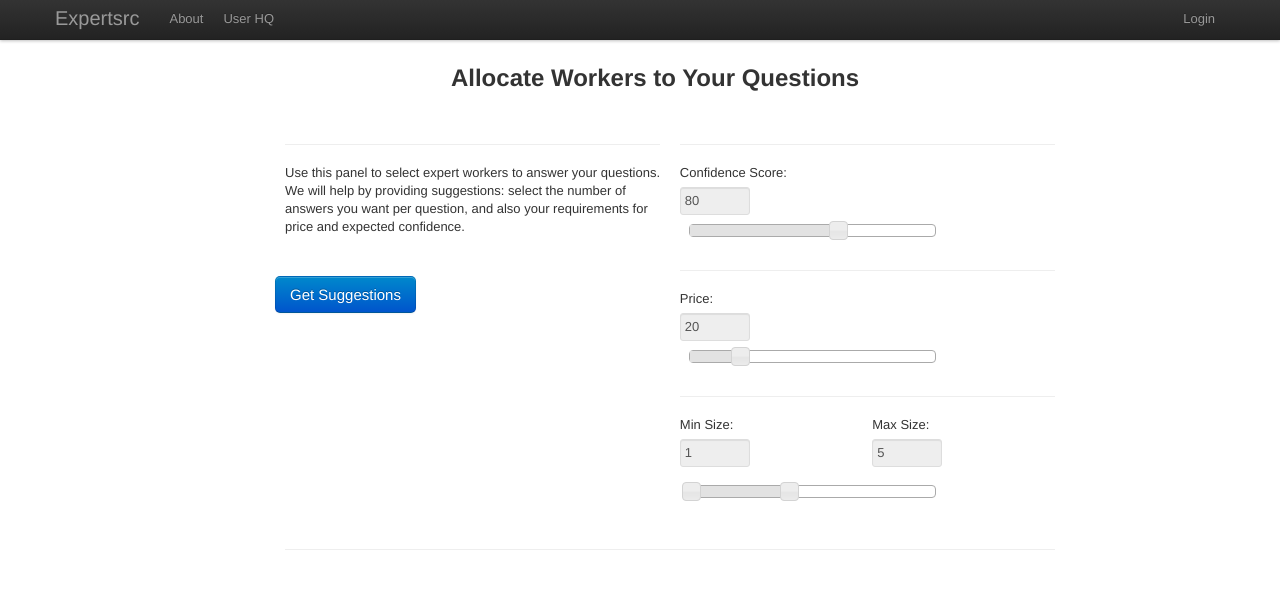
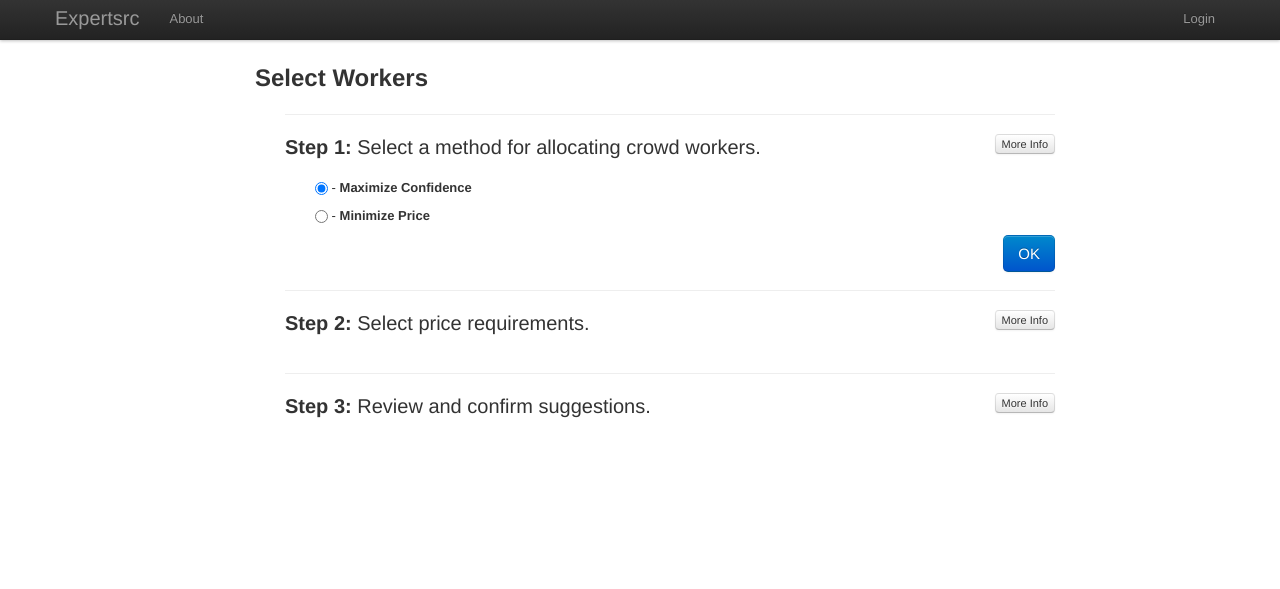
Before and after one commit to alexrpagan/expertsrc, a Django app: template www/templates/expertsrc/batch_panel.html in a window 1280 px wide. Shown: the top 589 px of the page. Run offline with Django 3.2, Linux system fonts and the light colour scheme; the template is opened without the code that fills it: most values are stand-ins (such as "Sample title", 1, 10 or a date in 2020); some libraries are stand-ins or nearby versions.

Commit message:
General UI improvements.
Added popovers, simplified batch panel (popovers, minprice/maxconf still needed)

```diff
--- a/www/expertsrc/settings.py
+++ b/www/expertsrc/settings.py
@@ -124,3 +124,5 @@ TAMER_URL = 'http://modis.csail.mit.edu:8080'
 TAMER_DB = 'goby'
 
 WATCHER_LOGFILE = '/home/apagan/logs/watchers.log'
+
+MASK_LEVELS = True
--- a/www/static/js/batch_panel.js
+++ b/www/static/js/batch_panel.js
@@ -92,7 +92,7 @@ $(function() {
 	var min_size = $('#amount-min').val();
 	var max_size = $('#amount-max').val();
 	var spinner = new Spinner(opts).spin();
-	$("#get-allocs").text("Loading suggestions...");
+	$("#get-allocs").text("Loading...");
 	$('#spinner').html(spinner.el);
 	$.post(
 	    '/batch/get_allocation_suggestions/',
@@ -100,8 +100,8 @@ $(function() {
 		batch_id : batch_id,
 		question_ids : question_ids,
 		domain_id : domain_id,
-		min_size : min_size,
-		max_size : max_size,
+		min_size : 1,
+		max_size : 9,
 		price : price,
 		confidence : confidence
 	    },
@@ -173,6 +173,7 @@ $(function() {
 		$('#alloc-stats').hide();
 		$('#questions').hide();
 		if (data.status == 'success'){
+		    $('#constraint-panel').hide();
 		    $('#status').attr('class', 'alert alert-success');
 		    $('#commit-allocs').attr('disabled', 'disabled');
 		    setTimeout(function() {
@@ -191,3 +192,40 @@ $(function() {
 	);
     });
 });
+
+select_minprice = function() {
+    $('#constraint').html("confidence");
+    $('#minprice-sel').attr('checked', 'checked');
+    $("#conf-slider-row").show();
+    $("#price-slider-row").hide();
+};
+
+select_maxconf = function() {
+    $("#constraint").html("price");
+    $('#maxconf-sel').attr('checked', 'checked');
+    $("#price-slider-row").show();
+    $("#conf-slider-row").hide();
+};
+
+toggle_selections = function(obj) {
+    selected = obj.attr('data-toggle')
+    if(selected){
+	obj.attr('data-toggle', '');
+	obj.html('See suggestions <i class="icon-search icon-plus"></i>');
+	$('#details-table').hide();
+    } else {
+	obj.attr('data-toggle', 'toggle');
+	obj.html('Hide suggestions <i class="icon-search icon-minus"></i>');
+	$('#details-table').show('slow');
+    }
+}
+
+$(function() {
+    $('#maxconf-container').click(select_maxconf);
+    $('#minprice-container').click(select_minprice);
+    $('#show-suggs').click( function () {
+	toggle_selections($(this));
+    });
+});
+
+select_maxconf();
--- a/www/templates/expertsrc/allocation_rows.html
+++ b/www/templates/expertsrc/allocation_rows.html
@@ -5,9 +5,9 @@
   <input type="hidden" name="domain_id" value="{{ q.domain_id }}" />
   <td>{{ forloop.counter }}</td>
   <td>{{ q.local_field_name }}</td>
-  <td>
-    <a class="btn btn-mini" data-toggle="modal" href="#view-{{q.id}}">View</a>
-  </td>
+  <!-- <td> -->
+  <!--   <a class="btn btn-mini" data-toggle="modal" href="#view-{{q.id}}">View</a> -->
+  <!-- </td> -->
   <td>
     <span id="num-workers-{{q.id}}"></span>
     <input type="hidden" id="alloc-{{q.id}}" name="allocation_selection"/>
--- a/www/templates/expertsrc/base.html
+++ b/www/templates/expertsrc/base.html
@@ -27,16 +27,18 @@
           <a class="brand" href="/">Expertsrc</a>
           <div class="nav-collapse">
             <ul class="nav">
-	      <li><a href="/about">About</a></li>
-              <li><a href="/user">User HQ</a></li>
-	      {% if user.userprofile.user_class == "ANS" %}
-              <li><a href="/answer">Answer</a></li>
-	      {% endif %}
+	      <li id="nav-about"><a href="/about">About</a></li>
+	      {% if user.username %}
+                 <li id="nav-user"><a href="/user">User HQ</a></li>
+		 {% if user.userprofile.user_class == "ANS" %}
+                 <li id="nav-answer"><a href="/answer">Answer</a></li>
+		 {% endif %}
 
-	      {% if user.userprofile.user_class == "ASK" %}
-	      <li><a href="/batches">Question Batches</a></li>
-	      <li><a href="/user/overview">User Overview</a></li>
-	      <!-- <li><a href="/review">Review</a></li> -->
+		 {% if user.userprofile.user_class == "ASK" %}
+	         <li id="nav-batches"><a href="/batches">Question Batches</a></li>
+	         <li id="nav-overview"><a href="/user/overview">User Overview</a></li>
+		 <!-- <li><a href="/review">Review</a></li> -->
+		 {% endif %}
 	      {% endif %}
             </ul>
 	    <ul class="nav pull-right">
@@ -56,7 +58,9 @@
 	{% block sidebar %}{% endblock sidebar %}
       </div>
       {% block content %}{% endblock content %}
+      <div class="push"></div>
     </div>
+
     <script type="text/javascript" src="https://ajax.googleapis.com/ajax/libs/jquery/1.7.2/jquery.min.js"></script>
     {% block jquery %}{% endblock jquery %}
   </body>
--- a/www/templates/expertsrc/batch_panel.html
+++ b/www/templates/expertsrc/batch_panel.html
@@ -15,48 +15,61 @@
 </style>
 {% endblock styles %}
 
-{% block title %}Select allocations{% endblock title %}
+{% block title %}Select workers{% endblock title %}
 
 {% block sidebar %} {% endblock sidebar %}
 
 {% block content %}
 <input type="hidden" id="batch_id" value="{{batch.pk}}" />
 <div class="span8 offset2">
-  <div class="row" style="text-align:center; padding-bottom:30px;">
+  <div class="row">
     <div>
-      <h2>Allocate Workers to Your Questions</h2>
+      <h2>Select Workers</h2>
     </div>
   </div>
-  <div class="row-fluid">
+
+  <hr />
+
+  <div class="row">
+    <div class="row span8">
+      <p class="lead">
+	<b>Step 1:</b> Select a method for allocating crowd workers. <a href="#" class="btn btn-mini pull-right">More Info</a>
+      </p>
       <div class="span6">
-      <hr />
-      Use this panel to select expert workers to answer your questions. We will help by providing suggestions: select the number of answers you want per question, and also your requirements for price and expected confidence.
-
-      <div class="row button-row">
-	<div class="span6"><a id="get-allocs" class="btn btn-primary btn-large">Get Suggestions</a></div>
-	<div id="spinner" class="spin span2 pull-right"></div>
-      </div>
-      <div class="row span8" style="display:none;" id="alloc-stats">
-	<h2>Allocation Stats</h2>
-	<br />
-	  <p>
-	    <span><strong>Average Confidence:</strong><span id="average-confidence" class="pull-right"></span></span>
+	<p id="maxconf-container">
+	  <input id="maxconf-sel" type="radio" name="alg-type" value="maxconf"> - <b>Maximize Confidence</b>
 	</p>
-	  <p>
-	    <span><strong>Average Size:</strong><span id="average-alloc-size" class="pull-right"></span></span>
-	  </p>
-	  <p>
-	    <span><strong>Cumulative Price:</strong><span id="cumulative-price" class="pull-right"></span></span>
+	<p id="minprice-container">
+	  <input id="minprice-sel" type="radio" name="alg-type" value="minprice" /> - <b>Minimize Price</b>
 	</p>
       </div>
     </div>
-    <div class="span6 offset2">
+
+    <a href="#" class="btn btn-large btn-primary pull-right" onclick="$('#constraint-panel').show();$(this).hide();"> OK </a>
+
+    <br />
+    <br />
+
+    <div class="row span8">
+      <hr />
+      <p class="lead">
+	<b>Step 2:</b> Select <span id="constraint" name="constraint">price</span>  requirements. <a href="#" class="btn btn-mini pull-right">More Info</a>
+      </p>
+
+      <div class="row hide" id="constraint-panel">
+	<div class="span4">
+	  <div class="row row-fluid span10" style="margin-top:20px;">
+	    <div class="span6"><a id="get-allocs" class="btn btn-primary btn-large">Get Suggestions</a></div>
+	    <div id="spinner" class="spin span3 pull-right"></div>
+	  </div>
+	</div>
+
+	<div class="span4">
 	  <form action="#">
-	<hr />
-	<div class="row-fluid">
+	    <div class="row-fluid" id="conf-slider-row">
 	      <div class="control-group">
-	    <label for="confidence" class="control-label">Confidence Score:</label>
 		<div class="controls">
+		  <b>Confidence </b> <i class="icon-search icon-chevron-left"></i>
 		  <input type="text" id="confidence" class="input-mini disabled" disabled/>
 		</div>
 		  <div class="span8">
@@ -65,11 +78,10 @@
 		  </div>
 		</div>
 	      </div>
-	<hr />
-	<div class="row-fluid">
+	      <div class="row-fluid" id="price-slider-row">
 		<div class="control-group">
-	    <label for="price" class="control-label">Price:</label>
 		  <div class="controls">
+		    <b>Price </b> <i class="icon-search icon-chevron-right"></i>
 		    <input type="text" id="price" class="input-mini disabled" disabled/>
 		  </div>
 		  <div class="span8">
@@ -77,37 +89,67 @@
 		  </div>
 		</div>
 	      </div>
+	      <!-- <div class="row-fluid"> -->
+	      <!-- 	<div class="control-group span6 pull-left"> -->
+	      <!-- 	  <label for="amount-min" class="control-label">Min Size:</label> -->
+	      <!-- 	  <div class="controls"> -->
+	      <!-- 	    <input type="text" id="amount-min" class="input-mini disabled" disabled/> -->
+	      <!-- 	  </div> -->
+	      <!-- 	</div> -->
+	      <!-- 	<div class="control-group span6 pull-right"> -->
+	      <!-- 	  <label for="amount-max" class="control-label">Max Size:</label> -->
+	      <!-- 	  <div class="controls"> -->
+	      <!-- 	    <input type="text" id="amount-max" class="input-mini disabled" disabled/> -->
+	      <!-- 	  </div> -->
+	      <!-- 	</div> -->
+	      <!-- 	<div class="span8"> -->
+	      <!-- 	  <div id="alloc-size-slider"></div> -->
+	      <!-- 	</div> -->
+	      <!-- </div> -->
+	    </form>
+	  </div>
+	<br />
 	<hr />
-	<div class="row-fluid">
-	  <div class="control-group span6 pull-left">
-	    <label for="amount-min" class="control-label">Min Size:</label>
-	    <div class="controls">
-	      <input type="text" id="amount-min" class="input-mini disabled" disabled/>
+	<br />
 	</div>
       </div>
-	  <div class="control-group span6 pull-right">
-	    <label for="amount-max" class="control-label">Max Size:</label>
-	    <div class="controls">
-	      <input type="text" id="amount-max" class="input-mini disabled" disabled/>
+      <div class="row span8">
+	<hr />
+	<p class="lead">
+	  <b>Step 3:</b> Review and confirm suggestions. <a href="#" class="btn btn-mini pull-right">More Info</a>
+	</p>
+
+	<div class="row row-fluid hide span8" id="alloc-stats">
+	  <div class="span6">
+	    <div class="span8">
+	      <h2>Allocation Stats</h2>
+	      <br />
+	      <p>
+		<span><strong>Average Confidence:</strong><span id="average-confidence" class="pull-right"></span></span>
+	      </p>
+	      <!-- <p> -->
+	      <!--   <span><strong>Average Size:</strong><span id="average-alloc-size" class="pull-right"></span></span> -->
+	      <!-- </p> -->
+	      <p>
+		<span><strong>Cumulative Price:</strong><span id="cumulative-price" class="pull-right"></span></span>
+	      </p>
+	      <br />
+	      <div class="row">
+		<a id="show-suggs" href="#"  data-toggle="">See suggestions <i class="icon-search icon-plus"></i></a>
+	      </div>
+	      <br />
 	    </div>
 	  </div>
-	  <div class="span8">
-	    <div id="alloc-size-slider"></div>
 	</div>
-	</div>
-      </form>
-    </div>
-  </div>
-  <hr />
-  <div class="row-fluid">
+
+	<div class="row">
 	  <div id="questions" class="hide">
-      <h2>Questions</h2>
-      <table class="table">
+	    <table class="table hide" id="details-table">
 	      <thead>
 		<tr>
 		  <th>#</th>
 		  <th>Local Field Name</th>
-	    <th>Allocation details</th>
+		  <!--<th>Allocation details</th>-->
 		  <th>Number of workers</th>
 		  <th>Expected confidence</th>
 		  <th>Price</th>
@@ -127,6 +169,9 @@
 	  <div class="alert alert-error" style="display:none;" id="error">
 	  </div>
 	</div>
+      </div>
+    </div>
+  </div>
 {% endblock content %}
 
 {% block jquery %}
```
Also changed, not shown: www/expertsrc/ui/dbaccess.py (+12 -2 lines), www/expertsrc/ui/views.py (+6 -1 lines), www/templates/expertsrc/about.html (+8 -2 lines), www/templates/expertsrc/answer.html (+8 -5 lines), www/templates/expertsrc/batch_overview.html (+11 -2 lines), www/templates/expertsrc/login.html (+11 -0 lines), www/templates/expertsrc/user_batches.html (+10 -3 lines), www/templates/expertsrc/user_overview.html (+9 -1 lines), www/templates/expertsrc/userhq.html (+93 -20 lines). Lines whose indentation alone changed are shown as unchanged.
